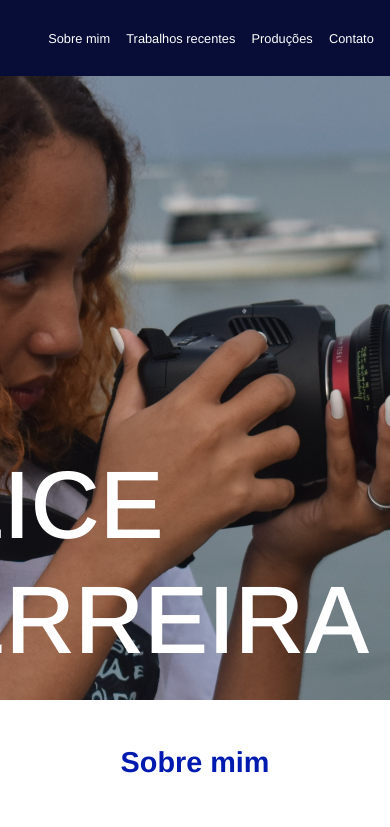
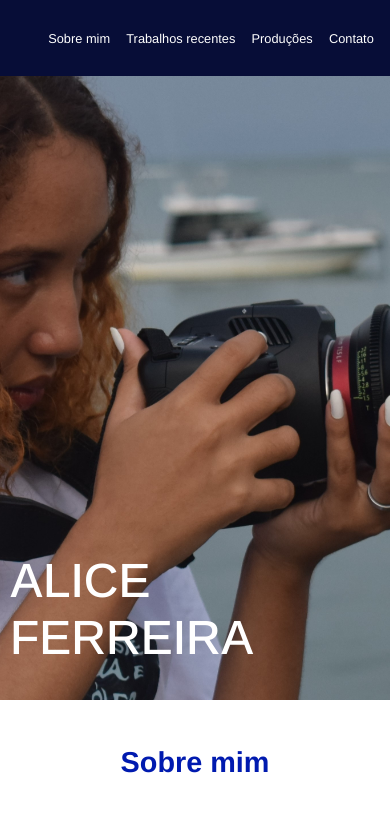
Before and after one commit to jamilly-b/Portif-lio-Alice, a plain HTML site: page index.html in a window 390 px wide. Shown: the top 827 px of the page. Drawn offline with nearby package versions, Linux system fonts and the light colour scheme; a web font is replaced by a local one.

Commit message:
correcao da imagem na header

```diff
--- a/style.css
+++ b/style.css
@@ -57,7 +57,7 @@ header a {
     color: white;
 }
 
-header nav{
+header nav {
     background-color: var(--dark-blue);
     position: sticky;
     position: fixed;
@@ -69,7 +69,7 @@ header nav{
     font-size: 20px;
 }
 
-nav ul{
+nav ul {
     display: flex;
     justify-content: space-evenly;
     align-items: center;
@@ -80,8 +80,7 @@ nav ul li {
     padding: 15px 0px 0px;
 }
 
-/* imagem */
-
+/* Imagem e título */
 header div {
     position: relative;
     overflow: hidden;
@@ -103,6 +102,16 @@ header div h1 {
     padding: 5px 10px;
     border-radius: 5px;
 }
+
+/* Ajuste para telas pequenas */
+@media (max-width: 768px) {
+    header div h1 {
+        font-size: 48px; /* Reduz o tamanho da fonte em telas menores */
+        bottom: 20px; /* Ajuste para dar mais espaço na parte inferior */
+        right: 20px; /* Ajusta a distância da borda direita */
+    }
+}
+
 
 /* Article */
 
```
